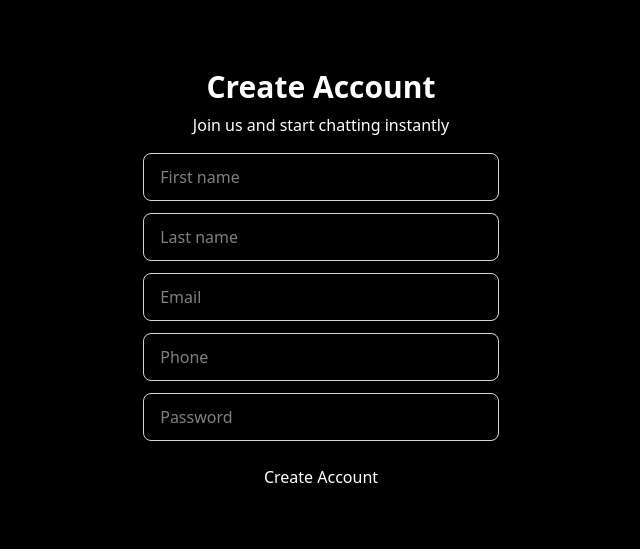
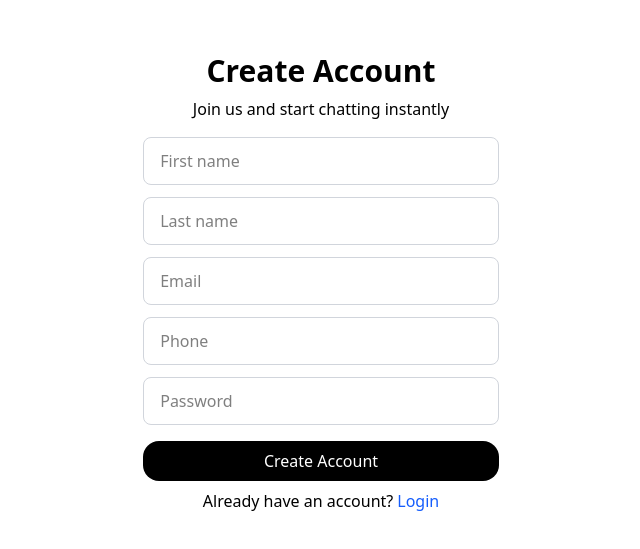
Before and after one commit to julianhomezdev/FRONTEND-CHAT, a React (Vite) app: page /auth/register in a window 1280 px wide. Shown: the part 117-666 px from the top of the page, without its empty margins (319-959 px from the left). Built offline with nearby package versions, Linux system fonts and the light colour scheme; a web font is replaced by a local one.

Commit message:
Links on auth pages

```diff
--- a/src/Components/Auth/FormRegister.jsx
+++ b/src/Components/Auth/FormRegister.jsx
@@ -3,6 +3,8 @@ import { useState } from "react";
 import { RegisterService } from "../../services/Auth/RegisterService";
 import Alert from "../../Components/Alerts/Alert";
 import { useNavigate } from "react-router-dom";
+import { Link } from "react-router-dom";
+
 
 export function FormRegister() {
   const navigate = useNavigate();
@@ -81,10 +83,17 @@ export function FormRegister() {
         <button
           onClick={handleSubmit}
           disabled={loading}
-          className="w-5/6 mt-4 bg-black text-white py-2 rounded-2xl"
+          className="w-5/6 mt-4 bg-black text-white py-2 rounded-2xl cursor-pointer"
         >
           {loading ? "Creating..." : "Create Account"}
         </button>
+
+       <span className="mt-2">
+          Already have an account?
+          <span>
+            <Link to="http://localhost:5173/auth/Login" className="ml-1 text-blue-600 hover:underline">Login</Link>
+          </span>
+        </span>
 
         {alert.show && (
           <div className="fixed bottom-6 right-6 z-50 max-w-sm animate-in slide-in-from-right duration-300">
--- a/src/Pages/Auth/LoginPage.jsx
+++ b/src/Pages/Auth/LoginPage.jsx
@@ -1,17 +1,25 @@
-import { useNavigate } from "react-router";
 import { LoginForm } from "../../Components/Auth/LoginForm";
 import Alert from "../../Components/Alerts/Alert";
+import { Link } from "react-router-dom";
+
 
 export function LoginPage() {
 
 
 
+
   return (
     <div className="w-full h-screen flex justify-center items-center">
-      <div className="w-1/3 h-2/3 flex flex-col justify-center items-center">
+      <div className="w-1/3 h-2/3 flex flex-col justify-center items-center gap-2.5">
         <h1 className="text-3xl font-bold text-center mb-2">Welcome Back</h1>
         <span className="mb-4">Log in to continue</span>
         <LoginForm />
+        <span>
+          Don´t have an account ?
+          <span>
+            <Link to="http://localhost:5173/auth/Register" className="ml-1 text-blue-600 hover:underline">Register</Link>
+          </span>
+        </span>
       </div>
     </div>
   );
--- a/src/Pages/Auth/RegisterPage.jsx
+++ b/src/Pages/Auth/RegisterPage.jsx
@@ -5,7 +5,7 @@ export function RegisterPage ()  {
     return (
         <>
 
-        <div className="w-screen h-full bg-black text-white flex items-center justify-center">
+        <div className="w-screen h-full flex items-center justify-center">
 
             < FormRegister />
 
--- a/src/services/Auth/RegisterService.js
+++ b/src/services/Auth/RegisterService.js
@@ -1,7 +1,7 @@
 export async function RegisterService(data) {
 
   try {
-    const response = await fetch("https://localhost:7125/api/Register/register", {
+    const response = await fetch("https://localhost:7125/api/Register", {
 
       method: 'POST',
       headers: {
```
